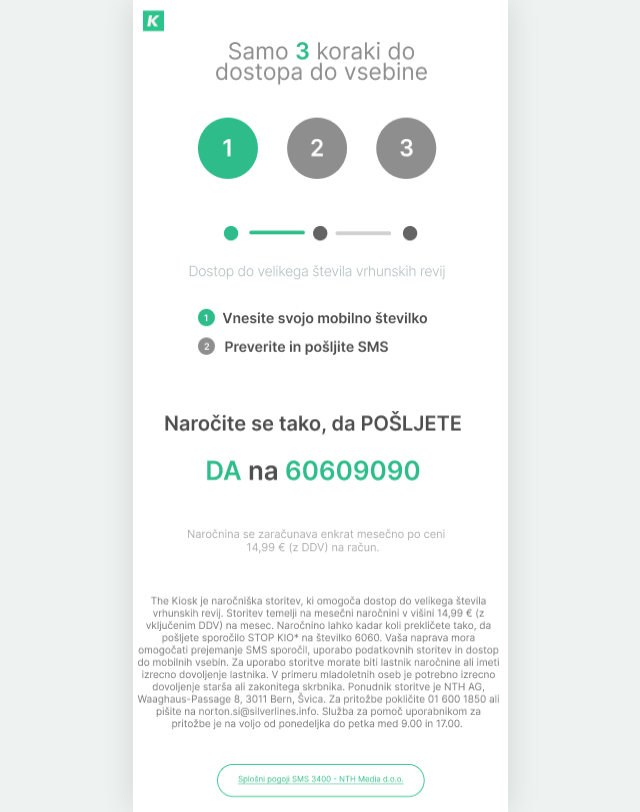
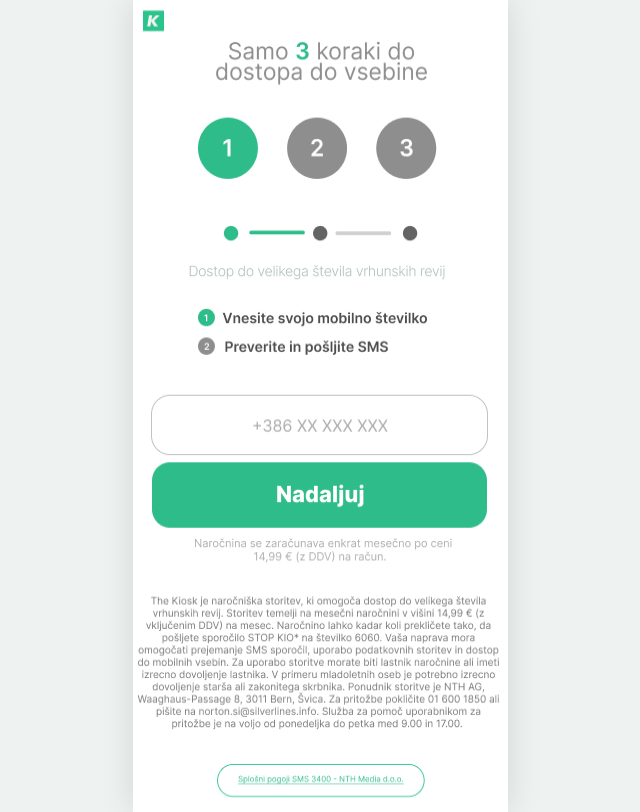
Before and after one commit to DevDesignCo-bit/A1Slovenia, a plain HTML site: page index.html in a window 1280 px wide. Shown: the whole page, without its empty margins (320-960 px from the left). Drawn offline with Linux system fonts and the light colour scheme.

Commit message:
Add files via upload

```diff
--- a/index.html
+++ b/index.html
@@ -8,11 +8,26 @@
     <link rel="stylesheet" href="styles.css" />
   </head>
   <body>
-    <main class="demo-screen" aria-label="The Kiosk – naročnina preko SMS-a">
-      <img class="screen-art" src="MSDN%20PAGE_A1.jpg" alt="The Kiosk – naročite se tako, da pošljete DA na 60609090" />
+    <main class="demo-screen" aria-label="The Kiosk – vnos mobilne številke">
+      <img class="screen-art" src="MSDN%20PAGE_A11..jpg" alt="The Kiosk, 1. korak od 3" />
 
-      <a class="sms-hotspot" href="sms:60609090?body=DA" aria-label="Pošlji SMS DA na 60609090"></a>
+      <form id="phone-form" class="screen-form" novalidate>
+        <label class="sr-only" for="phone">Mobilna številka</label>
+        <input id="phone" name="phone" type="tel" inputmode="tel" autocomplete="tel" placeholder="" aria-label="Mobilna številka" />
+        <button type="submit" aria-label="Nadaljuj"></button>
+      </form>
+
       <a class="terms-hotspot" href="https://www.nth-media.biz/splosni-pogoji-sms-3400/" target="_blank" rel="noopener" aria-label="Splošni pogoji SMS 3400 – NTH Media d.o.o."></a>
     </main>
+
+    <script>
+      const phone = document.querySelector('#phone');
+      phone.addEventListener('input', () => phone.classList.toggle('is-filled', phone.value.length > 0));
+      document.querySelector('#phone-form').addEventListener('submit', (event) => {
+        event.preventDefault();
+        sessionStorage.setItem('kiosk-phone', phone.value.trim());
+        window.location.href = 'sms.html';
+      });
+    </script>
   </body>
 </html>
--- a/styles.css
+++ b/styles.css
@@ -5,6 +5,7 @@ html, body { min-height: 100%; margin: 0; }
 body {
   min-width: 280px;
   background: #eef2f1;
+  font-family: Arial, Helvetica, sans-serif;
 }
 
 .demo-screen {
@@ -12,15 +13,60 @@ body {
   width: min(100%, 375px);
   aspect-ratio: 375 / 812;
   margin: 0 auto;
+  overflow: hidden;
   background: #fff;
 }
 
 .screen-art { display: block; width: 100%; height: 100%; }
 
+.screen-form input,
+.screen-form button,
 .sms-hotspot,
-.terms-hotspot { position: absolute; border-radius: 20px; }
+.terms-hotspot,
+.progress-step-two { position: absolute; }
 
-/* Covers the complete click-to-SMS call to action in the supplied design. */
+.screen-form input {
+  top: 47.55%;
+  left: 5.1%;
+  width: 89.6%;
+  height: 7.3%;
+  padding: 0 18px;
+  border: 0;
+  border-radius: 18px;
+  color: #999;
+  background: transparent;
+  font: 16px Arial, Helvetica, sans-serif;
+  text-align: center;
+  outline: none;
+}
+
+.screen-form input:focus { background: #fff; box-shadow: inset 0 0 0 2px #31bf91; }
+.screen-form input.is-filled { background: #fff; box-shadow: inset 0 0 0 1px #c6c6c6; }
+
+.screen-form button {
+  top: 55.7%;
+  left: 5.1%;
+  width: 89.6%;
+  height: 7.9%;
+  border: 0;
+  border-radius: 18px;
+  background: transparent;
+  cursor: pointer;
+}
+
+/* The supplied step-two artwork replaces only the progress area of the SMS page. */
+.progress-step-two {
+  top: 12.3%;
+  left: 0;
+  width: 100%;
+  height: 18.5%;
+  object-fit: cover;
+  object-position: center 57%;
+}
+
+.sms-hotspot,
+.terms-hotspot { border-radius: 20px; }
+
 .sms-hotspot {
   top: 48.2%;
   left: 7%;
@@ -35,8 +81,11 @@ body {
   height: 4%;
 }
 
+.screen-form button:focus-visible,
 .sms-hotspot:focus-visible,
 .terms-hotspot:focus-visible { outline: 3px solid #15795a; outline-offset: 2px; }
+
+.sr-only { position: absolute; width: 1px; height: 1px; padding: 0; margin: -1px; overflow: hidden; clip: rect(0, 0, 0, 0); white-space: nowrap; border: 0; }
 
 @media (min-width: 376px) {
   .demo-screen { box-shadow: 0 0 32px rgb(0 0 0 / .12); }
```
Also changed, not shown: sms.html (added, +19 -0 lines), IMG2.png (added), MSDN PAGE_A11..jpg (added).
